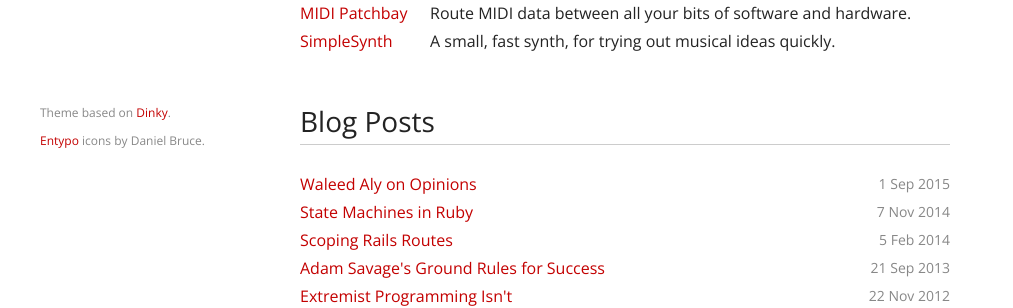
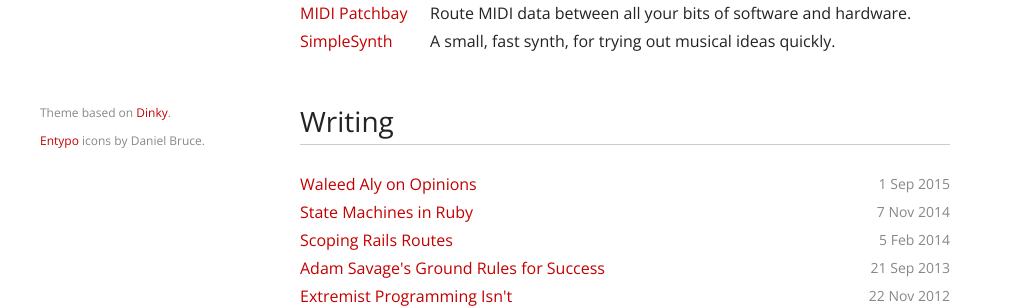
Before and after one commit to notahat/notahat.github.com, a Jekyll site: the page built from index.html, in a window 1280 px wide. Shown: the part 705-1013 px from the top of the page, without its empty margins (0-1013 px from the left). Built offline with Jekyll 4.4.1, drawn with Linux system fonts in a browser that asks for light colours.

Commit message:
Change "Blog Posts" to "Writing"

```diff
--- a/index.html
+++ b/index.html
@@ -58,7 +58,7 @@ title: Not a Hat
 
 
   <section>
-    <h1>Blog Posts</h1>
+    <h1>Writing</h1>
 
     <ul class="post_list">
       {% for post in site.posts %}
```
